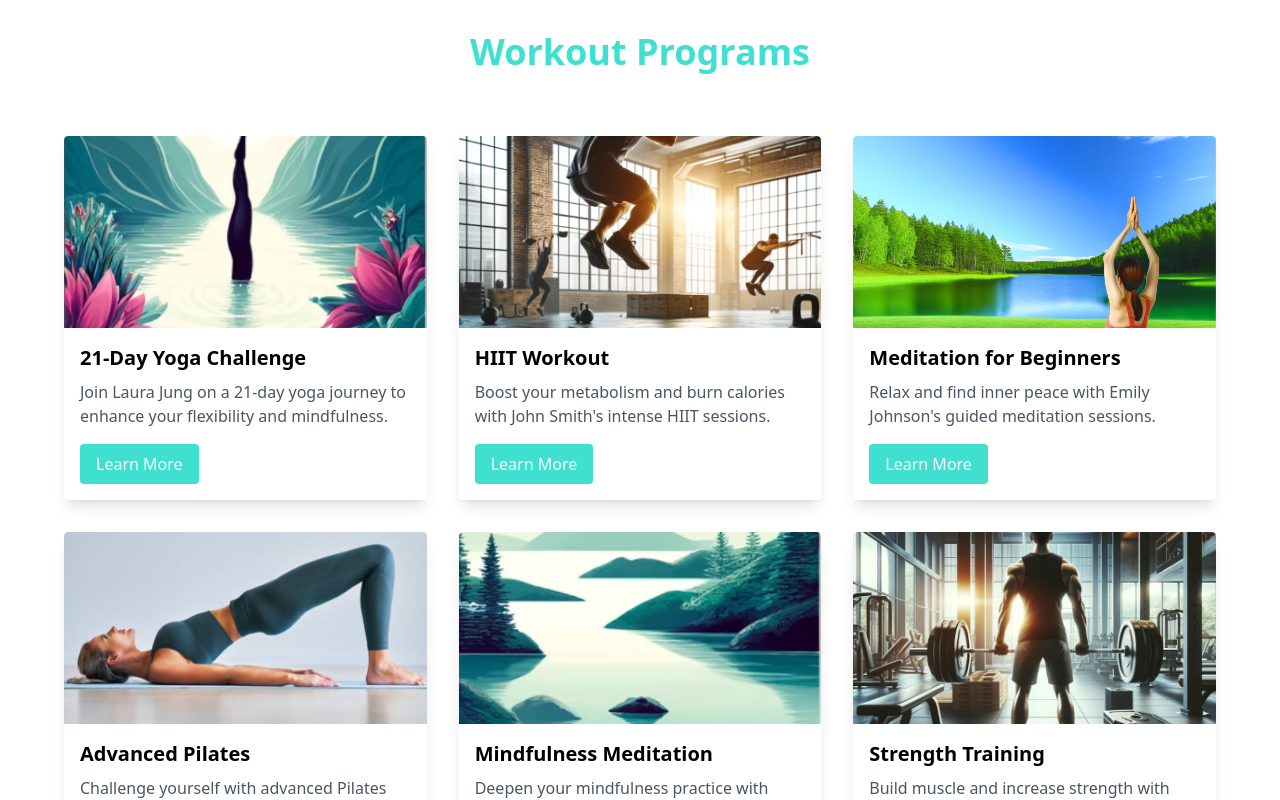
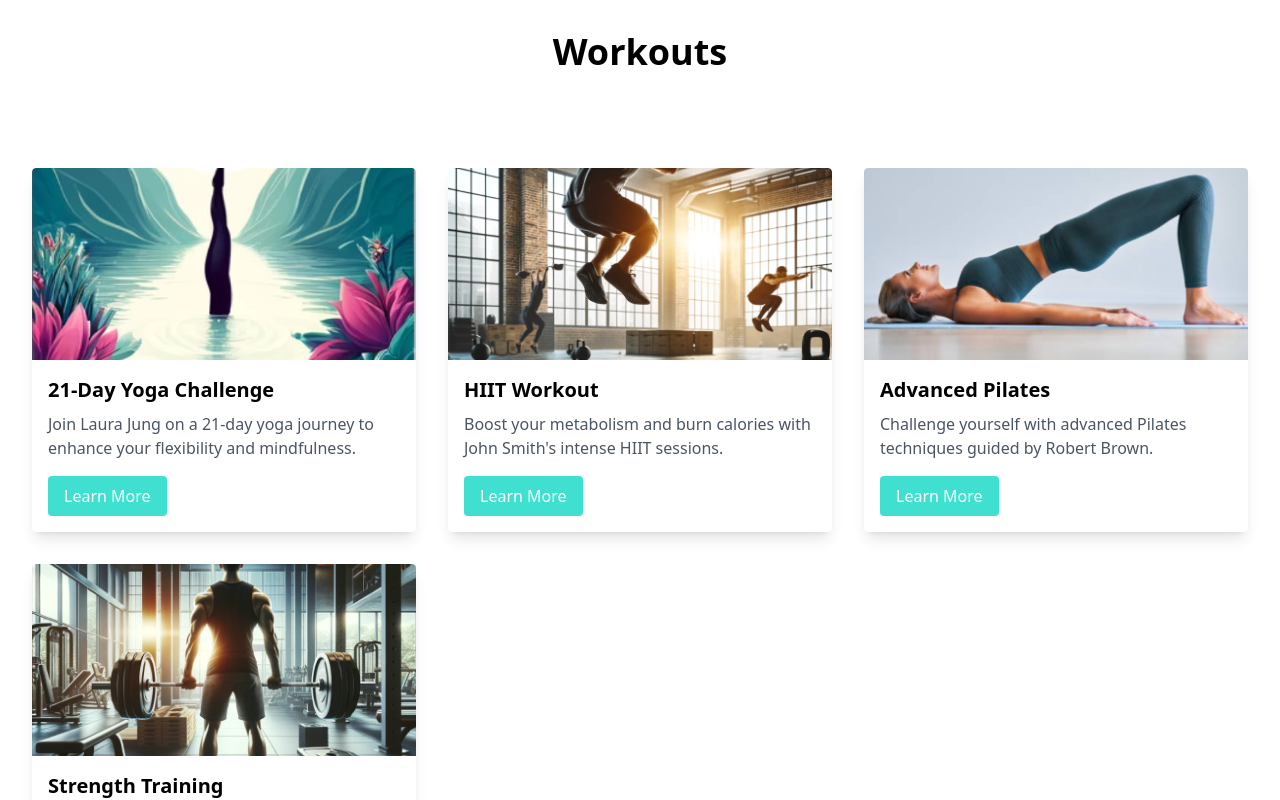
Before and after one commit to Yonathan-Admasu728/ecogym, a Next.js app: page /workouts in a window 1280 px wide. Shown: the top 800 px of the page. Built offline with nearby package versions, Linux system fonts and the light colour scheme.

Commit message:
touch up on layout on meditation and worksouts page

```diff
--- a/components/Banner.js
+++ b/components/Banner.js
@@ -34,10 +34,10 @@ const Banner = () => {
       <div className="relative z-10 flex flex-col items-center justify-center h-full text-white text-center bg-black bg-opacity-50 p-4 md:p-8 lg:p-16">
         <h1 className="text-4xl md:text-5xl lg:text-6xl font-bold">Welcome to Ecogym</h1>
         <p className="mt-4 text-lg md:text-xl lg:text-2xl">
-          <span className="text-turquoise">Elevate your fitness journey with top-rated coaches</span> and highly curated guided meditations.
+          Elevate your fitness journey with top-rated coaches and highly curated guided meditations.
         </p>
         <p className="mt-4 text-lg md:text-xl lg:text-2xl">
-          Discover a space for self-care and transformation.
+          Discover a space for <span className="text-turquoise">self-care and transformation.</span>
         </p>
         <Link href="/workouts" passHref legacyBehavior>
           <a className="mt-8 bg-white text-black px-6 py-3 rounded hover:bg-turquoise hover:text-white transition-colors duration-300">Get Started</a>
--- a/components/Header.js
+++ b/components/Header.js
@@ -10,7 +10,7 @@ const Header = () => {
       <div className="flex items-center justify-between p-4 bg-transparent">
         <div className="flex items-center space-x-2">
           <Image src="/images/logo.png" alt="Logo" width={40} height={40} className="h-10" />
-          <span className="text-white text-xl font-bold">Eco Gym</span>
+          <span className="text-white text-xl font-bold">Ecogym</span>
         </div>
         <nav className="hidden md:flex space-x-6">
           <Link href="/" passHref legacyBehavior>
@@ -30,7 +30,7 @@ const Header = () => {
           </Link>
         </nav>
         <div className="md:hidden">
-          <button onClick={() => setIsOpen(!isOpen)} className="text-white">
+          <button onClick={() => setIsOpen(!isOpen)} className="text-white text-3xl">
             ☰
           </button>
         </div>
--- /dev/null
+++ b/components/ThumbnailItem.js
@@ -0,0 +1,28 @@
+// components/ThumbnailItem.js
+import Image from 'next/image';
+import { useState } from 'react';
+import Modal from './Modal';
+
+const ThumbnailItem = ({ item }) => {
+  const [selectedItem, setSelectedItem] = useState(null);
+
+  return (
+    <>
+      <div className="bg-white rounded shadow-lg overflow-hidden">
+        <button onClick={() => setSelectedItem(item)} className="block w-full">
+          <Image src={item.src} alt={item.title} width={500} height={300} className="w-full h-48 object-cover rounded-t" />
+        </button>
+        <div className="p-4">
+          <h3 className="text-xl font-semibold">{item.title}</h3>
+          <p className="mt-2 text-gray-600">{item.desc}</p>
+          <button onClick={() => setSelectedItem(item)} className="mt-4 inline-block px-4 py-2 bg-turquoise text-white rounded">
+            Learn More
+          </button>
+        </div>
+      </div>
+      {selectedItem && <Modal item={selectedItem} onClose={() => setSelectedItem(null)} />}
+    </>
+  );
+};
+
+export default ThumbnailItem;
--- a/components/Thumbnails.js
+++ b/components/Thumbnails.js
@@ -1,6 +1,5 @@
-import { useState } from 'react';
-import Modal from './Modal';
-import Image from 'next/image';
+// components/Thumbnails.js
+import ThumbnailItem from './ThumbnailItem';
 
 const Thumbnails = () => {
   const items = [
@@ -72,25 +71,11 @@ const Thumbnails = () => {
     },
   ];
 
-  const [selectedItem, setSelectedItem] = useState(null);
-
   return (
     <div className="p-8 grid grid-cols-1 md:grid-cols-2 lg:grid-cols-3 gap-8">
       {items.map((item, index) => (
-        <div key={index} className="bg-white rounded shadow-lg overflow-hidden">
-          <button onClick={() => setSelectedItem(item)} className="block w-full">
-            <Image src={item.src} alt={item.title} width={500} height={300} className="w-full h-48 object-cover rounded-t" />
-          </button>
-          <div className="p-4">
-            <h3 className="text-xl font-semibold">{item.title}</h3>
-            <p className="mt-2 text-gray-600">{item.desc}</p>
-            <button onClick={() => setSelectedItem(item)} className="mt-4 inline-block px-4 py-2 bg-turquoise text-white rounded">
-              Learn More
-            </button>
-          </div>
-        </div>
+        <ThumbnailItem key={index} item={item} />
       ))}
-      {selectedItem && <Modal item={selectedItem} onClose={() => setSelectedItem(null)} />}
     </div>
   );
 };
--- a/pages/meditations.js
+++ b/pages/meditations.js
@@ -1,16 +1,64 @@
+// pages/meditations.js
 import Thumbnails from '../components/Thumbnails';
+import ThumbnailItem from '../components/ThumbnailItem';
 
 const Meditations = () => {
-  const meditations = [
-    { src: "/images/meditation1.jpg", title: "Morning Meditation", desc: "Start your day with a peaceful mind...", url: "https://youtu.be/s6zR2T9vn2c" },
-    { src: "/images/meditation2.jpg", title: "Stress Relief Meditation", desc: "Ease your stress with this guided session...", url: "https://youtu.be/s6zR2T9vn2c" },
-    // Add more meditation programs
+  const meditationItems = [
+    {
+      src: '/images/med4.png',
+      title: '21-Day Yoga Challenge',
+      desc: 'Join Laura Jung on a 21-day yoga journey to enhance your flexibility and mindfulness.',
+      trainer: {
+        name: 'Laura Jung',
+        profilePic: '/images/trainer-laura.png',
+        bio: 'Certified yoga instructor with over 10 years of experience.',
+      },
+      url: 'https://youtu.be/s6zR2T9vn2c',
+    },
+    {
+      src: '/images/med2.png',
+      title: 'Meditation for Beginners',
+      desc: 'Relax and find inner peace with Emily Johnson\'s guided meditation sessions.',
+      trainer: {
+        name: 'Emily Johnson',
+        profilePic: '/images/trainer-emily.png',
+        bio: 'Mindfulness coach with a passion for helping others find tranquility.',
+      },
+      url: 'https://youtu.be/s6zR2T9vn2c',
+    },{
+      src: '/images/med1.png',
+      title: 'Mindfulness Meditation',
+      desc: 'Deepen your mindfulness practice with Sarah Williams\' guided sessions.',
+      trainer: {
+        name: 'Sarah Williams',
+        profilePic: '/images/trainer-sarah.png',
+        bio: 'Experienced meditation instructor dedicated to promoting mental well-being.',
+      },
+      url: 'https://youtu.be/s6zR2T9vn2c',
+    },
+    {
+      src: '/images/strength.png',
+      title: 'Strength Training',
+      desc: 'Build muscle and increase strength with Michael Davis\' structured program.',
+      trainer: {
+        name: 'Michael Davis',
+        profilePic: '/images/trainer-michael.png',
+        bio: 'Fitness coach with a focus on strength and conditioning.',
+      },
+      url: 'https://youtu.be/s6zR2T9vn2c',
+    },
   ];
 
   return (
-    <div className="p-8">
-      <h1 className="text-4xl font-bold text-center text-turquoise mb-8">Meditation Sessions</h1>
-      <Thumbnails items={meditations} />
+    <div>
+      <h1 className="text-4xl font-bold text-center mt-8">Meditations</h1>
+      <div className="py-16">
+        <div className="p-8 grid grid-cols-1 md:grid-cols-2 lg:grid-cols-3 gap-8">
+          {meditationItems.map((item, index) => (
+            <ThumbnailItem key={index} item={item} />
+          ))}
+        </div>
+      </div>
     </div>
   );
 };
--- a/pages/workouts.js
+++ b/pages/workouts.js
@@ -1,36 +1,66 @@
+// pages/workouts.js
 import Thumbnails from '../components/Thumbnails';
+import ThumbnailItem from '../components/ThumbnailItem';
 
 const Workouts = () => {
-  const workouts = [
+  const workoutItems = [
     {
-      src: "/images/workout1.jpg",
-      title: "21 Day Challenge",
-      desc: "An intensive 21-day workout program...",
-      url: "https://youtu.be/s6zR2T9vn2c",
+      src: '/images/med4.png',
+      title: '21-Day Yoga Challenge',
+      desc: 'Join Laura Jung on a 21-day yoga journey to enhance your flexibility and mindfulness.',
       trainer: {
-        name: "Jane Doe",
-        profilePic: "/images/trainer1.jpg",
-        bio: "Jane is a certified fitness trainer with over 10 years of experience..."
-      }
+        name: 'Laura Jung',
+        profilePic: '/images/trainer-laura.png',
+        bio: 'Certified yoga instructor with over 10 years of experience.',
+      },
+      url: 'https://youtu.be/s6zR2T9vn2c',
     },
     {
-      src: "/images/workout2.jpg",
-      title: "Full Body Workout",
-      desc: "A comprehensive full body workout...",
-      url: "https://youtu.be/s6zR2T9vn2c",
+      src: '/images/hiit.png',
+      title: 'HIIT Workout',
+      desc: 'Boost your metabolism and burn calories with John Smith\'s intense HIIT sessions.',
       trainer: {
-        name: "John Smith",
-        profilePic: "/images/trainer2.jpg",
-        bio: "John specializes in full body workouts and has helped many clients achieve their fitness goals..."
-      }
+        name: 'Zack Chico',
+        profilePic: '/images/trainer-zack.png',
+        bio: 'Experienced personal trainer specializing in high-intensity interval training.',
+      },
+      url: 'https://youtu.be/s6zR2T9vn2c',
+    },
+    {
+      src: '/images/pilates.png',
+      title: 'Advanced Pilates',
+      desc: 'Challenge yourself with advanced Pilates techniques guided by Robert Brown.',
+      trainer: {
+        name: 'Robert Brown',
+        profilePic: '/images/trainer-robert.png',
+        bio: 'Certified Pilates instructor with a focus on core strength and flexibility.',
+      },
+      url: 'https://youtu.be/s6zR2T9vn2c',
+    },
+    {
+      src: '/images/strength.png',
+      title: 'Strength Training',
+      desc: 'Build muscle and increase strength with Michael Davis\' structured program.',
+      trainer: {
+        name: 'Michael Davis',
+        profilePic: '/images/trainer-michael.png',
+        bio: 'Fitness coach with a focus on strength and conditioning.',
+      },
+      url: 'https://youtu.be/s6zR2T9vn2c',
     },
     // Add more workout programs with trainer info
   ];
 
   return (
-    <div className="p-8">
-      <h1 className="text-4xl font-bold text-center text-turquoise mb-8">Workout Programs</h1>
-      <Thumbnails items={workouts} />
+    <div>
+      <h1 className="text-4xl font-bold text-center mt-8">Workouts</h1>
+      <div className="py-16">
+        <div className="p-8 grid grid-cols-1 md:grid-cols-2 lg:grid-cols-3 gap-8">
+          {workoutItems.map((item, index) => (
+            <ThumbnailItem key={index} item={item} />
+          ))}
+        </div>
+      </div>
     </div>
   );
 };
```
